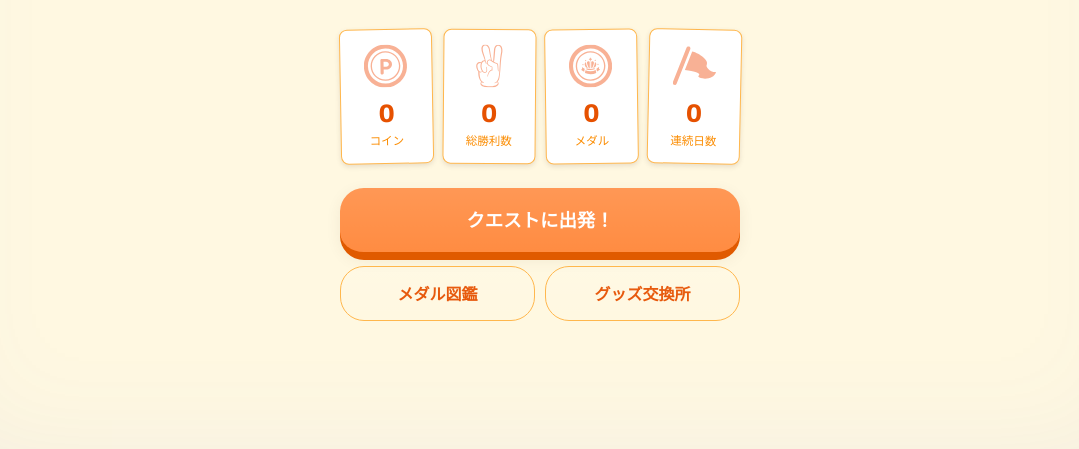
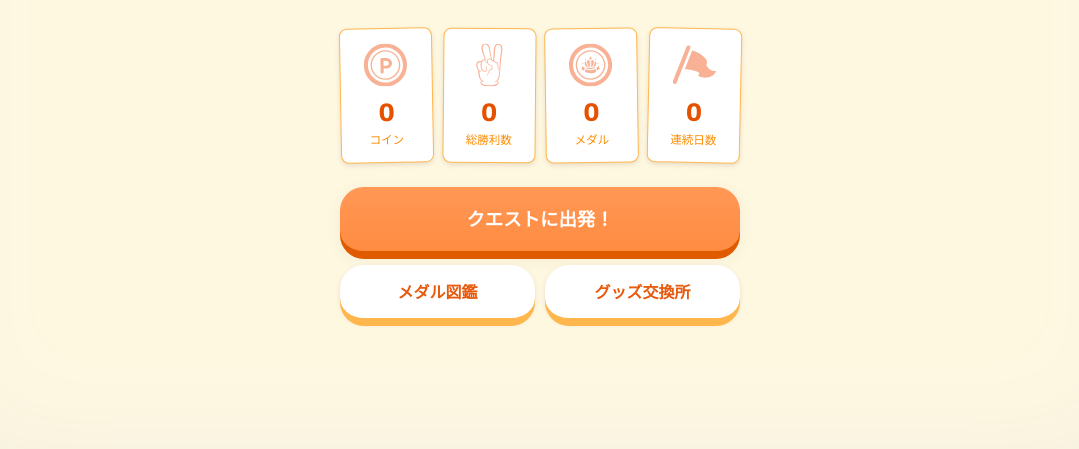
Before and after one commit to ryousuke971003-cmyk/OCD-Dungeon, a website built with Vite: page src/index.html in a window 1280 px wide. Shown: the part 307-756 px from the top of the page, without its empty margins (100-1179 px from the left). Built offline with nearby package versions, Linux system fonts and the light colour scheme.

Commit message:
UI: ホーム画面のボタンを3Dデザインに変更し、視認性を向上

```diff
--- a/src/style.css
+++ b/src/style.css
@@ -162,12 +162,16 @@
 .btn-primary:hover { transform: translateY(1px); box-shadow: 0 3px 0 var(--orange-dark), var(--shadow-soft); background: #ff9d63; }
 
 .btn-secondary {
-  background: transparent;
+  background: var(--bg-paper);
   color: var(--text-main);
-  border: 1px solid var(--border-sepia);
-  box-shadow: none;
+  border-bottom: 4px solid var(--border-sepia);
+  box-shadow: 0 4px 0 var(--border-sepia), var(--shadow-ink);
 }
-.btn-secondary:hover { background: rgba(255, 183, 77, 0.1); }
+.btn-secondary:hover {
+  background: var(--bg-paper);
+  transform: translateY(1px);
+  box-shadow: 0 3px 0 var(--border-sepia), var(--shadow-ink);
+}
 
 .btn-accent {
   background: #AAB7B8; /* ソフトなグレー・ブルー */
```
